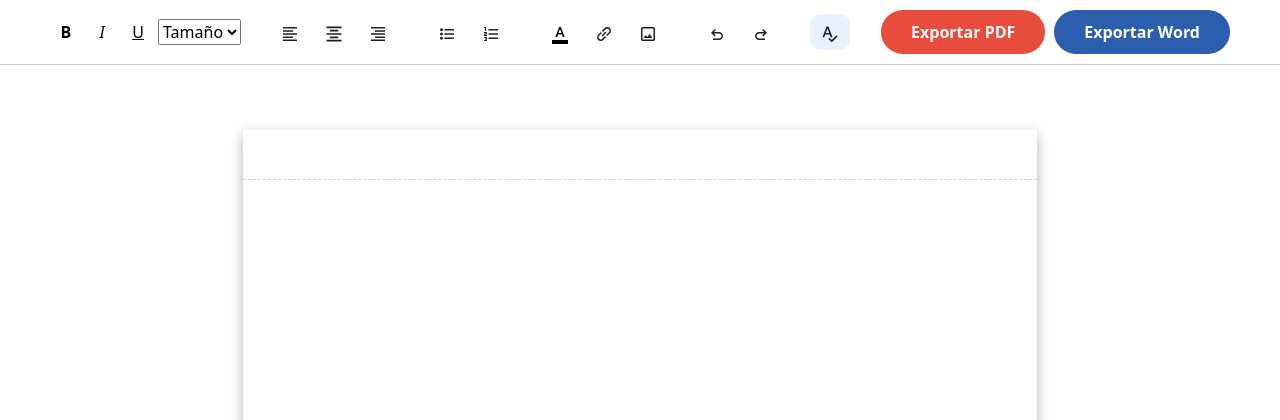
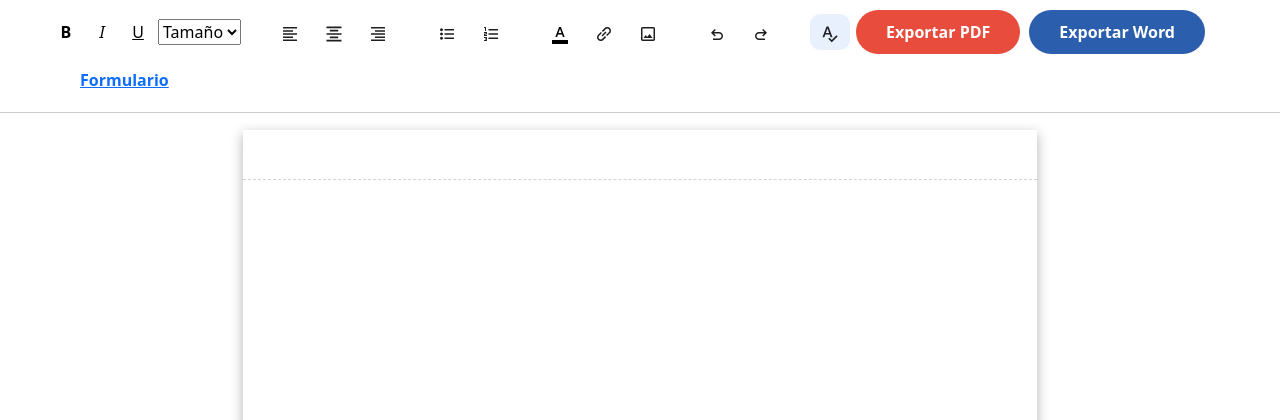
Before and after one commit to samunv/app-docs-dotnet, an ASP.NET Core app: page / in a window 1280 px wide. Shown: the top 420 px of the page. Run offline with ASP.NET Core 8, Linux system fonts and the light colour scheme; style sheets or scripts are compiled from the project's sources; some libraries are stand-ins or nearby versions.

Commit message:
Añadir página Formulario y enlace en toolbar
https://claude.ai/code/session_016voT6dSQrj63dyMBzkQ27R

```diff
--- a/Controllers/HomeController.cs
+++ b/Controllers/HomeController.cs
@@ -44,6 +44,11 @@ namespace HtmlEditorApp.Controllers
 
 
 
+        public IActionResult Formulario()
+        {
+            return View();
+        }
+
         [ResponseCache(Duration = 0, Location = ResponseCacheLocation.None, NoStore = true)]
         public IActionResult Error()
         {
--- /dev/null
+++ b/Views/Home/Formulario.cshtml
@@ -0,0 +1,5 @@
+@{
+    ViewData["Title"] = "Formulario";
+}
+
+<h1>Hola mundo</h1>
--- a/Views/Home/Index.cshtml
+++ b/Views/Home/Index.cshtml
@@ -64,6 +64,10 @@
         <button class="botones-exportar btn-pdf" onclick="exportarPDF()">Exportar PDF</button>
         <button class="botones-exportar btn-word" onclick="exportarWord()">Exportar Word</button>
 
+        <div class="separador"></div>
+
+        <a href="/Home/Formulario" class="botones-exportar">Formulario</a>
+
     </div>
 
     <div style="position:relative; padding-top:100px;">
```
